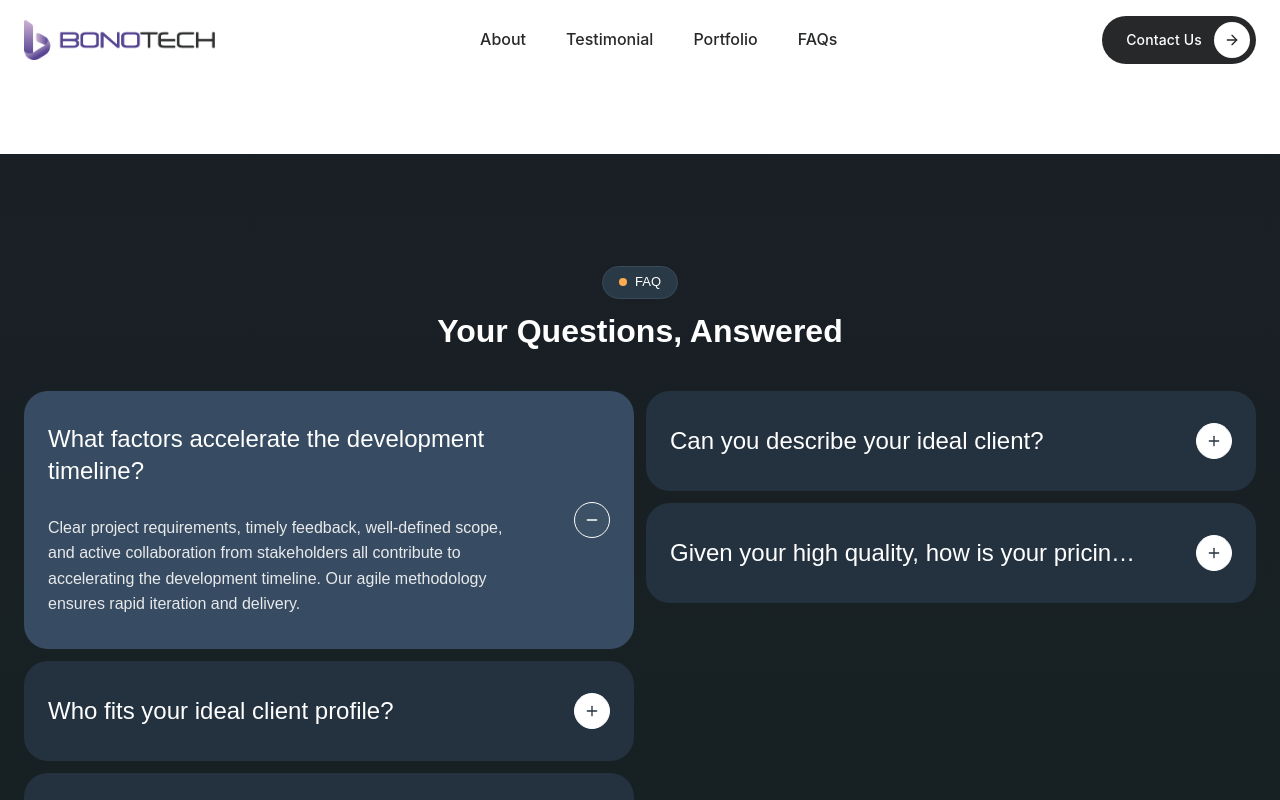
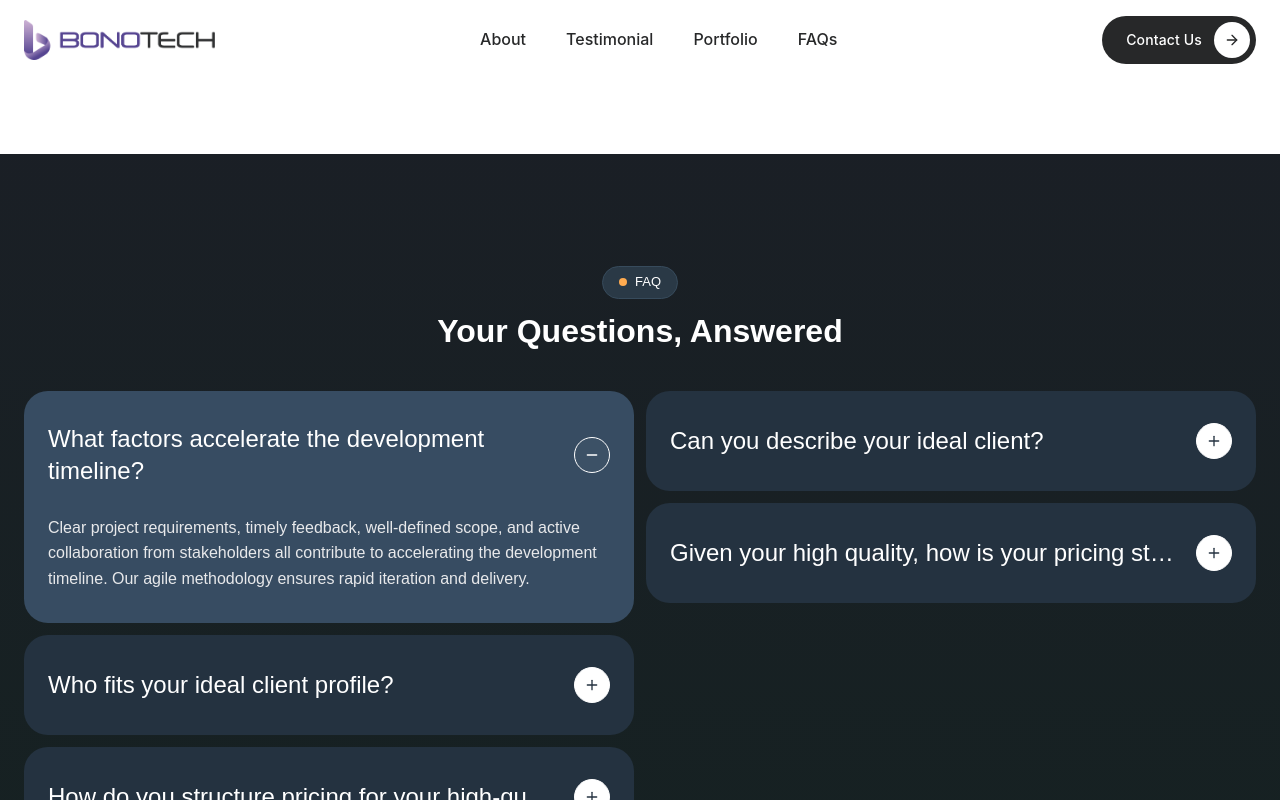
Before and after one commit to dev-mdshahid/bonotech, a React (Vite) app: page / in a window 1280 px wide. Both pictures are taken after a click on the button 329 px from the left and 4860 px from the top of the page. Shown: the part 4420-5220 px from the top of the page. Built offline with nearby package versions, Linux system fonts and the light colour scheme; a web font is replaced by a local one.

Commit message:
fix: faq section icon alignment

```diff
--- a/src/components/sections/FAQ/components/FAQCard.tsx
+++ b/src/components/sections/FAQ/components/FAQCard.tsx
@@ -26,44 +26,40 @@ export function FAQCard({ item, isOpen, onToggle }: FAQCardProps) {
                 }
             }}
         >
-            <div className="flex items-center justify-between gap-12">
-                <div className="flex-1 min-w-0">
-                    <h3
-                        className={cn(
-                            'font-display text-content-white text-2xl overflow-hidden text-ellipsis',
-                            isOpen ? 'whitespace-normal' : 'whitespace-nowrap'
-                        )}
-                    >
+            <div className="flex flex-col">
+                {/* Question row */}
+                <div className="flex items-center justify-between gap-4">
+                    <h3 className={cn('font-display text-content-white text-2xl min-w-0', isOpen ? 'whitespace-normal' : 'truncate')}>
                         {item.question}
                     </h3>
 
-                    {/* Answer */}
+                    {/* Toggle Icon */}
                     <div
-                        className="overflow-hidden transition-all duration-300 ease-in-out"
-                        style={{
-                            maxHeight: isOpen ? '300px' : '0px',
-                            opacity: isOpen ? 1 : 0,
-                            marginTop: isOpen ? '12px' : '0px',
-                        }}
+                        className={cn(
+                            'shrink-0 flex items-center justify-center w-9 h-9 rounded-full border border-white transition-all duration-300',
+                            isOpen ? 'bg-[rgba(74,94,111,0.3)]' : 'bg-white'
+                        )}
                     >
-                        <p className="font-body leading-[160%] font-normal pt-4 text-[#E8E9EB]">
-                            {item.answer}
-                        </p>
+                        {isOpen ? (
+                            <Minus size={16} color="white" strokeWidth={2} />
+                        ) : (
+                            <Plus size={16} color="#243240" strokeWidth={2} />
+                        )}
                     </div>
                 </div>
 
-                {/* Toggle Icon */}
+                {/* Answer - full width */}
                 <div
-                    className={cn(
-                        'shrink-0 flex items-center justify-center w-9 h-9 rounded-full border border-white transition-all duration-300',
-                        isOpen ? 'bg-[rgba(74,94,111,0.3)]' : 'bg-white'
-                    )}
+                    className="overflow-hidden transition-all duration-300 ease-in-out w-full"
+                    style={{
+                        maxHeight: isOpen ? '300px' : '0px',
+                        opacity: isOpen ? 1 : 0,
+                        marginTop: isOpen ? '12px' : '0px',
+                    }}
                 >
-                    {isOpen ? (
-                        <Minus size={16} color="white" strokeWidth={2} />
-                    ) : (
-                        <Plus size={16} color="#243240" strokeWidth={2} />
-                    )}
+                    <p className="font-body leading-[160%] font-normal pt-4 text-[#E8E9EB]">
+                        {item.answer}
+                    </p>
                 </div>
             </div>
         </div>
```
